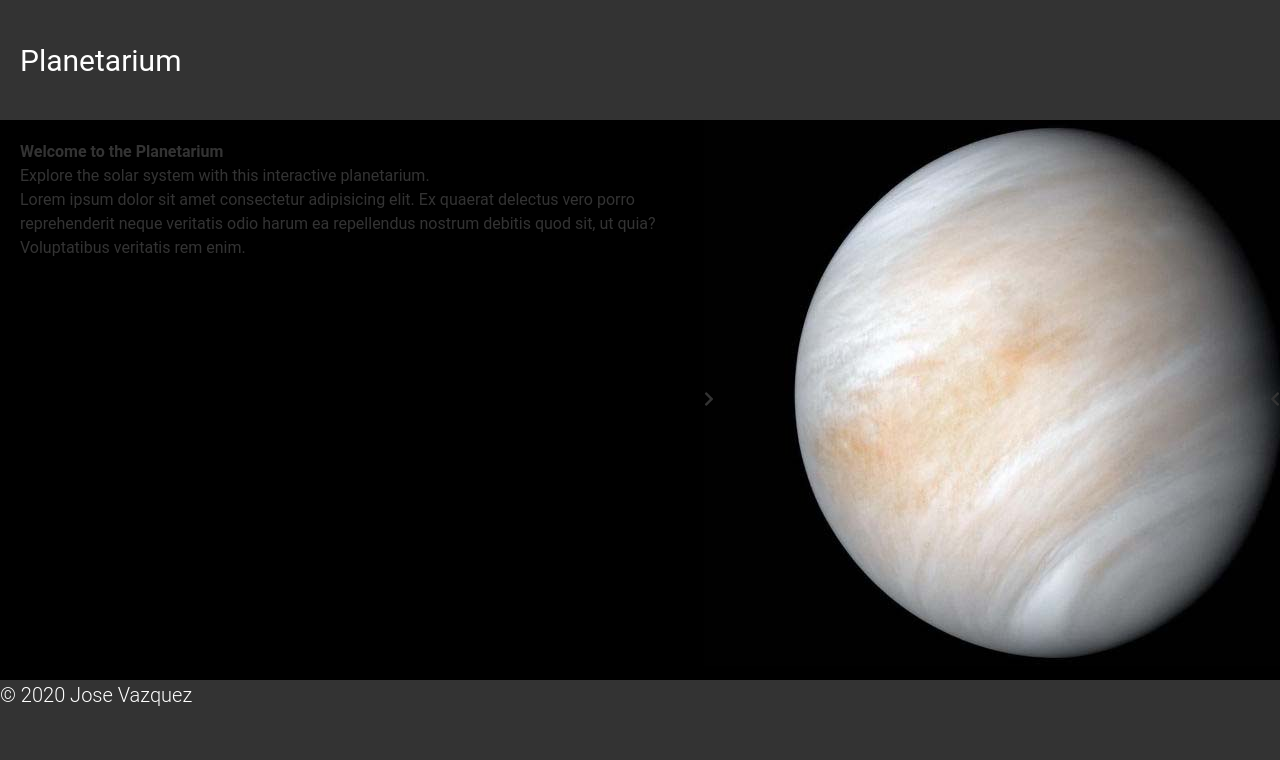
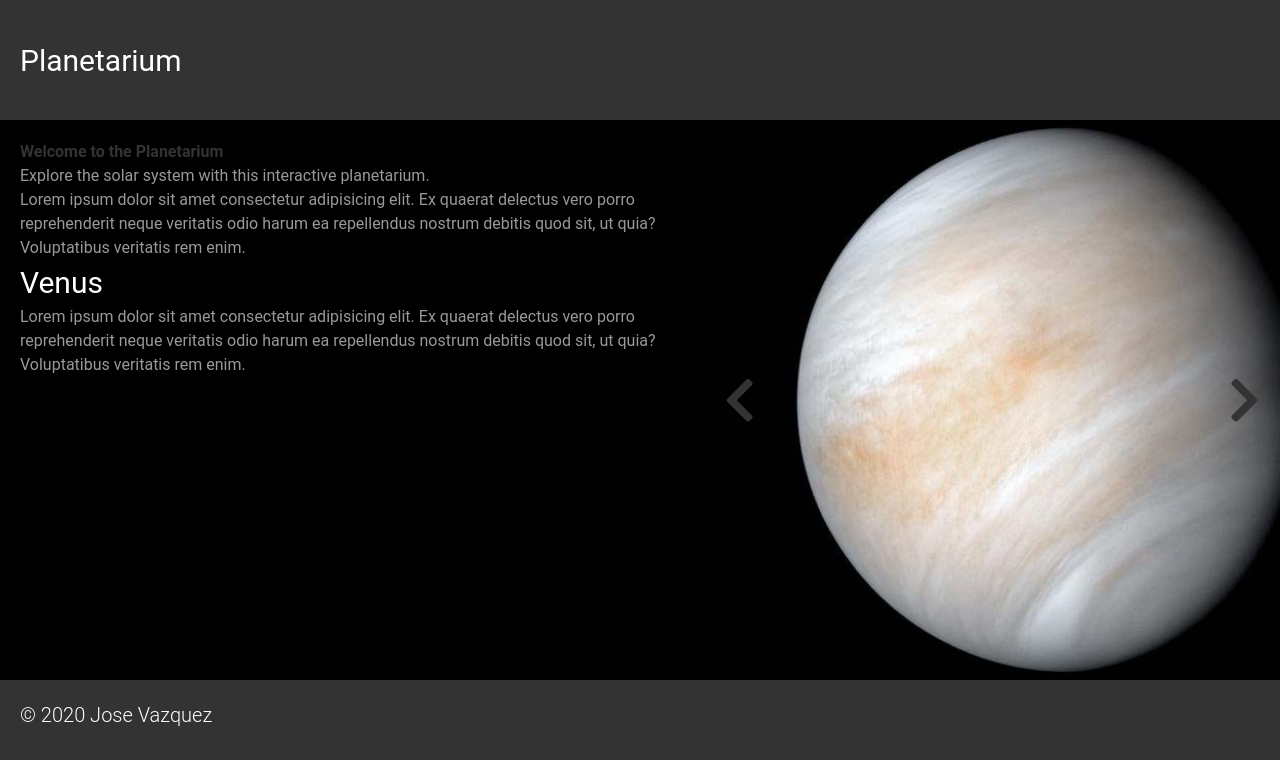
Before and after one commit to jvazquez34139/planetarium, a plain HTML site: page index.html in a window 1280 px wide. Drawn offline with nearby package versions, Linux system fonts and the light colour scheme.

Commit message:
edited stylings

```diff
--- a/css/master.css
+++ b/css/master.css
@@ -1,4 +1,4 @@
-*{
+* {
   box-sizing: border-box;
   margin: 0;
   padding: 0;
@@ -10,12 +10,12 @@
   line-height: 1.5;
 }
 
-body{
+body {
   background: #333;
   overflow: hidden;
 }
 
-header{
+header {
   background: #333;
   height: 15vh;
   display: flex;
@@ -23,13 +23,13 @@ header{
   padding: 0 20px;
 }
 
-header>h1{
+header>h1 {
   color: #fff;
   font-size: 30px;
   font-weight: normal;
 }
 
-main{
+main {
   /* background-color: #333; */
   height: 70vh;
   width: 100%;
@@ -39,29 +39,53 @@ main{
   justify-content: space-around;
   background-color: #000;
 }
-.info{
-  width:55%;
+
+.info {
+  width: 55%;
   padding: 20px;
 }
 
-#visual{
+.info p {
+  color: #999;
+  max-width: 700px;
+}
+
+.planet-desc {
+  margin: 0 auto;
+  width: 100%;
+}
+
+.planet-desc h2 {
+  color: #fff;
+  font-size: 30px;
+  font-weight: normal;
+}
+
+#visual {
   background-image: url('../res/planet02.jpg');
   background-repeat: no-repeat;
-  background-size: fill;
+  background-size: cover;
   /* background-color: #333; */
   width: 45%;
   height: 70vh;
   display: flex;
   align-items: center;
   justify-content: space-between;
+  padding: 20px;
 }
 
-footer{
+#visual>i {
+  font-size: 50px;
+}
+
+footer {
   background: #333;
   height: 15vh;
 }
-footer>h3{
+
+footer>h3 {
   font-size: 20px;
   font-weight: 300;
   color: #fff;
+  padding: 20px;
 }
--- a/index.html
+++ b/index.html
@@ -1,5 +1,6 @@
 <!DOCTYPE html>
 <html lang="en">
+
 <head>
   <meta charset="UTF-8">
   <meta http-equiv="X-UA-Compatible" content="IE=edge">
@@ -11,6 +12,7 @@
   <link rel="stylesheet" href="./css/master.css">
   <title>Planetarium</title>
 </head>
+
 <body>
   <header>
     <h1>Planetarium</h1>
@@ -22,20 +24,25 @@
         Explore the solar system with this interactive planetarium.
       </p>
       <p>
-        Lorem ipsum dolor sit amet consectetur adipisicing elit. Ex quaerat delectus vero porro reprehenderit neque veritatis odio harum ea repellendus nostrum debitis quod sit, ut quia? Voluptatibus veritatis rem enim.
+        Lorem ipsum dolor sit amet consectetur adipisicing elit. Ex quaerat delectus vero porro reprehenderit neque
+        veritatis odio harum ea repellendus nostrum debitis quod sit, ut quia? Voluptatibus veritatis rem enim.
       </p>
+
+      <div class="planet-desc">
+        <h2>Venus</h2>
+        <p>
+          Lorem ipsum dolor sit amet consectetur adipisicing elit. Ex quaerat delectus vero porro reprehenderit neque
+          veritatis odio harum ea repellendus nostrum debitis quod sit, ut quia? Voluptatibus veritatis rem enim.
+        </p>
+      </div>
     </section>
     <section id="visual">
-        <!--right arrow  -->
+      <!-- left arrow -->
 
-      <div>
-        <i class="fas fa-chevron-right"></i>
-      </div>
+      <i class="fas fa-chevron-left"></i>
       <!-- <img id="planet" src="./res/planet01.jpg"> </img> -->
-      <!-- left arrow -->
-      <div>
-        <i class="fas fa-chevron-left"></i>
-      </div>
+      <!--right arrow  -->
+      <i class="fas fa-chevron-right"></i>
     </section>
   </main>
   <footer>
@@ -44,4 +51,5 @@
     </h3>
   </footer>
 </body>
+
 </html>
```
